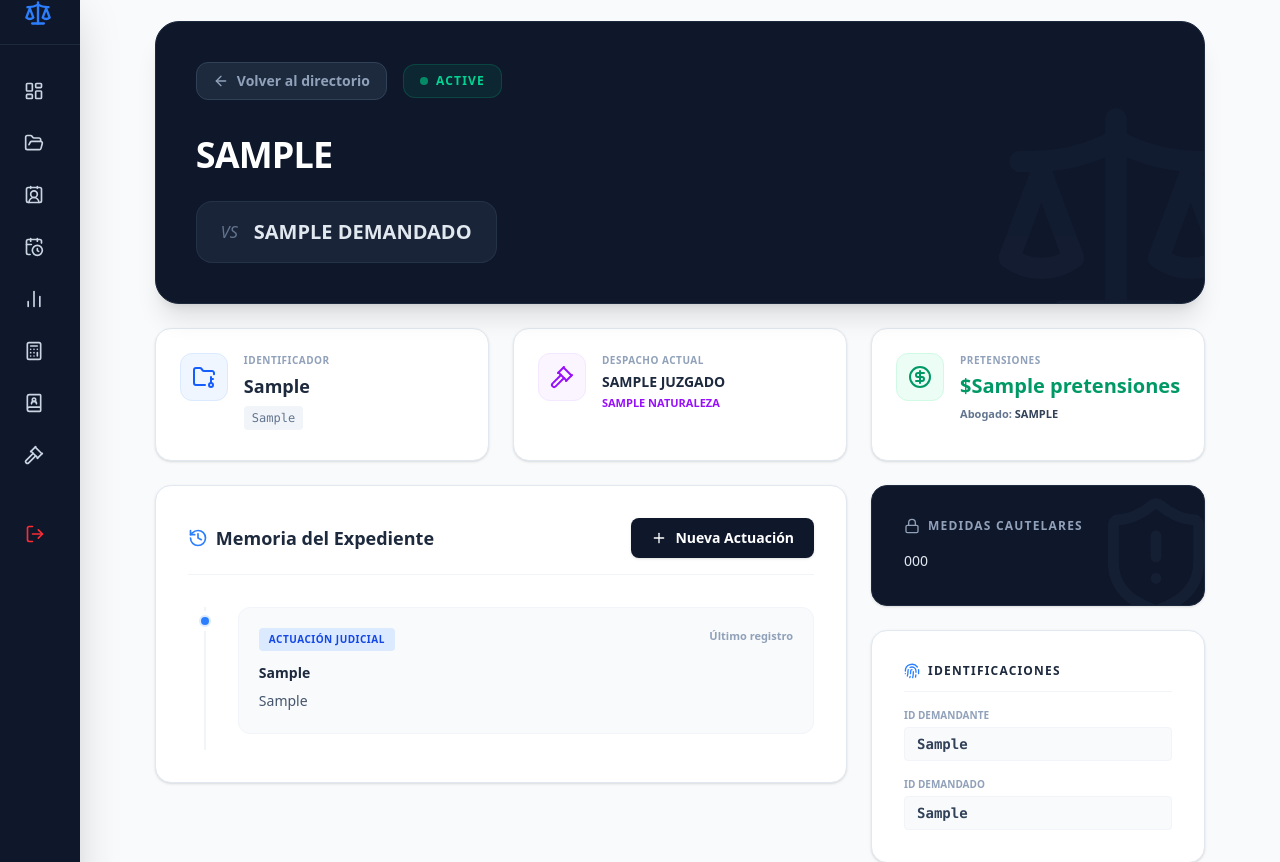
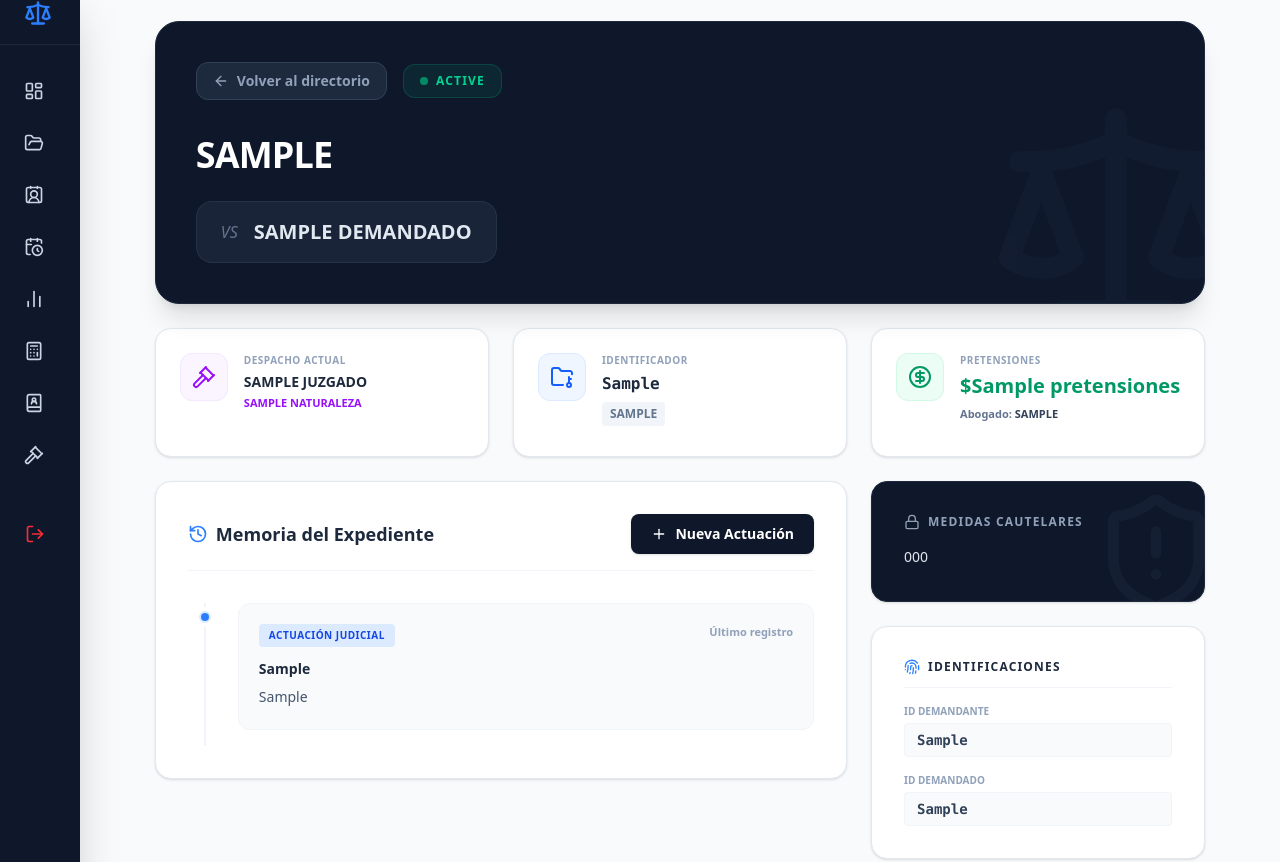
Before and after one commit to ParedesD28/erp-despacho, a Python web app: template templates/detalle_expediente.html in a window 1280 px wide. Shown: the part 19-881 px from the top of the page. Run offline with Jinja, Linux system fonts and the light colour scheme; the template is opened without the code that fills it: most values are stand-ins (such as "Sample title", 1, 10 or a date in 2020).

Commit message:
Update detalle_expediente.html

```diff
--- a/templates/detalle_expediente.html
+++ b/templates/detalle_expediente.html
@@ -35,23 +35,11 @@
     </div>
 
     <!-- ========================================== -->
-    <!-- 2. MÉTRICAS (Fluyen naturalmente debajo)   -->
+    <!-- 2. MÉTRICAS (Orden y Jerarquía Actualizados) -->
     <!-- ========================================== -->
     <div class="grid grid-cols-1 lg:grid-cols-3 gap-6">
 
-        <!-- Tarjeta Radicado -->
-        <div class="bg-white rounded-2xl shadow-sm border border-slate-200 p-6 flex items-start gap-4">
-            <div class="w-12 h-12 rounded-xl bg-blue-50 text-blue-600 flex items-center justify-center shrink-0 border border-blue-100">
-                <i data-lucide="folder-key" class="w-6 h-6"></i>
-            </div>
-            <div class="overflow-hidden">
-                <p class="text-[10px] font-bold text-slate-400 uppercase tracking-wider mb-1">Identificador</p>
-                <p class="text-lg font-black text-slate-800 truncate">{{ proceso.radicado_interno }}</p>
-                <p class="text-xs font-mono text-slate-500 mt-1.5 bg-slate-100 px-2 py-1 rounded inline-block truncate max-w-full">{{ proceso.radicado_rama | default('EN REPARTO') }}</p>
-            </div>
-        </div>
-
-        <!-- Tarjeta Juzgado -->
+        <!-- 1. Tarjeta Juzgado (Movida a la primera posición) -->
         <div class="bg-white rounded-2xl shadow-sm border border-slate-200 p-6 flex items-start gap-4">
             <div class="w-12 h-12 rounded-xl bg-purple-50 text-purple-600 flex items-center justify-center shrink-0 border border-purple-100">
                 <i data-lucide="gavel" class="w-6 h-6"></i>
@@ -63,13 +51,28 @@
             </div>
         </div>
 
-        <!-- Tarjeta Cuantía -->
+        <!-- 2. Tarjeta Radicado (Centro, con Rama Judicial como principal) -->
+        <div class="bg-white rounded-2xl shadow-sm border border-slate-200 p-6 flex items-start gap-4">
+            <div class="w-12 h-12 rounded-xl bg-blue-50 text-blue-600 flex items-center justify-center shrink-0 border border-blue-100">
+                <i data-lucide="folder-key" class="w-6 h-6"></i>
+            </div>
+            <div class="overflow-hidden w-full">
+                <p class="text-[10px] font-bold text-slate-400 uppercase tracking-wider mb-1">Identificador</p>
+                <!-- Rama Judicial principal y grande -->
+                <p class="text-sm md:text-base font-black text-slate-800 truncate font-mono" title="{{ proceso.radicado_rama }}">{{ proceso.radicado_rama | default('EN REPARTO') }}</p>
+                <!-- Radicado Interno secundario -->
+                <p class="text-xs font-bold text-slate-500 mt-1.5 bg-slate-100 px-2 py-1 rounded inline-block truncate max-w-full uppercase">{{ proceso.radicado_interno }}</p>
+            </div>
+        </div>
+
+        <!-- 3. Tarjeta Cuantía (Se mantiene igual) -->
         <div class="bg-white rounded-2xl shadow-sm border border-slate-200 p-6 flex items-start gap-4">
             <div class="w-12 h-12 rounded-xl bg-emerald-50 text-emerald-600 flex items-center justify-center shrink-0 border border-emerald-100">
                 <i data-lucide="circle-dollar-sign" class="w-6 h-6"></i>
             </div>
             <div class="overflow-hidden">
                 <p class="text-[10px] font-bold text-slate-400 uppercase tracking-wider mb-1">Pretensiones</p>
+                <!-- Formateo de número agregado si está disponible, sino texto crudo -->
                 <p class="text-xl font-black text-emerald-600 truncate">${{ proceso.pretensiones | default('0.00') }}</p>
                 <p class="text-[11px] text-slate-500 font-bold mt-1.5 truncate">Abogado: <span class="text-slate-700 uppercase">{{ proceso.abogado_asignado | default('N/A') }}</span></p>
             </div>
```
